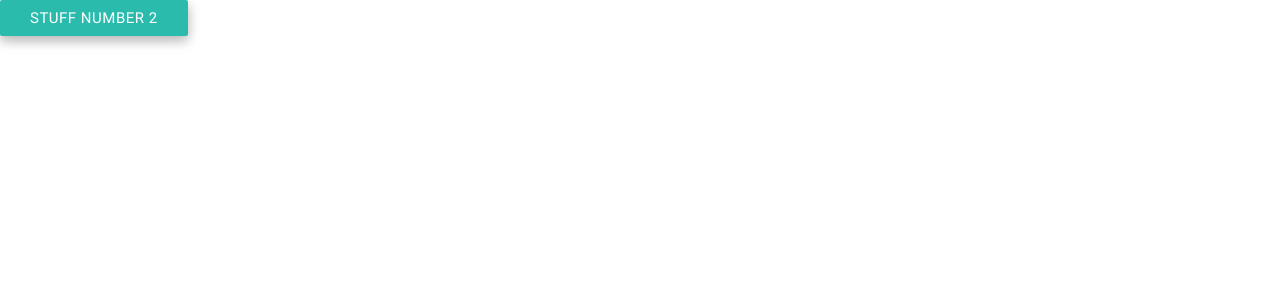
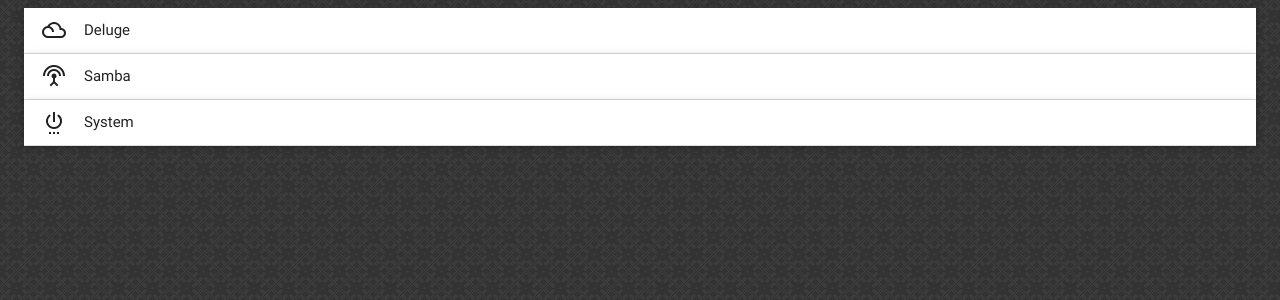
Before and after one commit to MattMcMurray/tbox, a Flask app: page / in a window 1280 px wide. Shown: the top 300 px of the page. Run offline with Flask 2, Linux system fonts and the light colour scheme; some libraries are stand-ins or nearby versions.

Commit message:
Created dashboard frontend for pi

```diff
--- a/web/run.py
+++ b/web/run.py
@@ -1,3 +1,6 @@
+## MAKE SURE TO CHANGE TO PROPER VIRTUALENV
+#!/bin/python
+
 from flask import Flask, render_template
 
 app = Flask(__name__)
@@ -8,4 +11,4 @@
 
 if __name__ == '__main__':
 	app.debug = True
-	app.run()
+	app.run(host='0.0.0.0')
--- /dev/null
+++ b/web/static/css/style.css
@@ -0,0 +1,11 @@
+.collapsible-body {
+	background-color: white;
+}
+
+.full-width {
+	width: 100%;
+}
+
+.padded {
+	margin-top: 7px !important;
+}
--- a/web/templates/base.html
+++ b/web/templates/base.html
@@ -1,12 +1,14 @@
 <!DOCTYPE html>
 <html lang="en">
+<body background="{{ url_for('static', filename='images/dark_embroidery.png') }}">
 <head>
     <meta charset="utf-8">
     <title>Raspberry Pi Portal</title>
     <link href="http://fonts.googleapis.com/icon?family=Material+Icons" rel="stylesheet">
     <link type="text/css" rel="stylesheet" href="{{ url_for('static', filename='css/materialize.min.css') }}"  media="screen,projection"/>
+    <meta name="viewport" content="width=device-width, initial-scale=1">
 
-    <meta name="viewport" content="width=device-width, initial-scale=1">
+    <link type="text/css" rel="stylesheet" href="{{ url_for('static', filename='css/style.css') }}" />
 {% block links %}
 {% endblock %}
 </head>
@@ -15,8 +17,10 @@
     {% endblock %}
 </header>
 <body>
+<!-- <div class="container"> -->
 {%  block content %}
 {%  endblock %}
+<!-- </div> -->
 <script src="//code.jquery.com/jquery-1.11.1.min.js"></script>
 <script type="text/javascript" src="{{ url_for('static', filename='js/materialize.min.js') }}"></script>
 </body>
--- /dev/null
+++ b/web/templates/deluge.html
@@ -0,0 +1,34 @@
+<br>
+<div class="container">
+	<div class="row">
+		<div class="divider"></div>
+	</div>
+	<div class="row">
+		<div class="col s12 m4">
+			<a class="waves-effect waves-light btn green full-width">Start</a>
+		</div>
+		<p id="startDeluge" class="padded col s12 m8 center-align hide-on-small-only"> Start the deluge daemon </p>
+	</div>
+	<div class="row">
+		<div class="divider"></div>
+	</div>
+	<div class="row">
+		<div class="col s12 m4">
+			<a class="waves-effect waves-light btn red full-width">Stop</a>
+		</div>
+		<p id="stopDeluge" class="padded col s12 m8 center-align hide-on-small-only"> Stop the deluge daemon </p>
+	</div>
+	<div class="row">
+		<div class="divider"></div>
+	</div>
+	<div class="row">
+		<div class="col s12 m4">
+			<a id="restartDeluge" class="waves-effect waves-light btn amber darken-4 full-width">Restart</a>
+		</div>
+		<p class="padded col s12 m8 center-align hide-on-small-only"> Restart the deluge daemon </p>
+	</div>
+	<div class="row">
+		<div class="divider"></div>
+	</div>
+</div>
+</div>
--- a/web/templates/index.html
+++ b/web/templates/index.html
@@ -1,5 +1,17 @@
 {%  extends "base.html" %}
-
 {% block content %}
-    <a class="waves-effect waves-light btn">Stuff number 2</a>
+  <ul class="collapsible popout" data-collapsible="accordion">
+    <li>
+      <div class="collapsible-header"><i class="material-icons">filter_drama</i>Deluge</div>
+      <div class="collapsible-body">{% include 'deluge.html' %} </div>
+    </li>
+    <li>
+      <div class="collapsible-header"><i class="material-icons">settings_input_antenna</i>Samba</div>
+      <div class="collapsible-body">{% include 'samba.html' %}</div>
+    </li>
+    <li>
+      <div class="collapsible-header"><i class="material-icons">settings_power</i>System</div>
+      <div class="collapsible-body">{% include 'system.html' %}</div>
+    </li>
+  </ul>
 {% endblock %}
--- /dev/null
+++ b/web/templates/samba.html
@@ -0,0 +1,34 @@
+<br>
+<div class="container">
+	<div class="row">
+		<div class="divider"></div>
+	</div>
+	<div class="row">
+		<div class="col s12 m4">
+			<a class="waves-effect waves-light btn green full-width">Start</a>
+		</div>
+		<p id="startSamba" class="padded col s12 m8 center-align hide-on-small-only"> Start the samba service </p>
+	</div>
+	<div class="row">
+		<div class="divider"></div>
+	</div>
+	<div class="row">
+		<div class="col s12 m4">
+			<a class="waves-effect waves-light btn red full-width">Stop</a>
+		</div>
+		<p id="stopSamba" class="padded col s12 m8 center-align hide-on-small-only"> Stop the samba service </p>
+	</div>
+	<div class="row">
+		<div class="divider"></div>
+	</div>
+	<div class="row">
+		<div class="col s12 m4">
+			<a id="restartSamba" class="waves-effect waves-light btn amber darken-4 full-width">Restart</a>
+		</div>
+		<p class="padded col s12 m8 center-align hide-on-small-only"> Restart the samba service </p>
+	</div>
+	<div class="row">
+		<div class="divider"></div>
+	</div>
+</div>
+</div>
--- /dev/null
+++ b/web/templates/system.html
@@ -0,0 +1,25 @@
+<br>
+<div class="container">
+	<div class="row">
+		<div class="divider"></div>
+	</div>
+	<div class="row">
+		<div class="col s12 m4">
+			<a class="waves-effect waves-light btn red full-width">Shutdown</a>
+		</div>
+		<p id="shutdown" class="padded col s12 m8 center-align hide-on-small-only"> Shutdown the pi</p>
+	</div>
+	<div class="row">
+		<div class="divider"></div>
+	</div>
+	<div class="row">
+		<div class="col s12 m4">
+			<a id="reboot" class="waves-effect waves-light btn amber darken-4 full-width">Reboot</a>
+		</div>
+		<p class="padded col s12 m8 center-align hide-on-small-only"> Reboot the pi </p>
+	</div>
+	<div class="row">
+		<div class="divider"></div>
+	</div>
+</div>
+</div>
```
Also changed, not shown: web/static/images/dark_embroidery.png (added).
